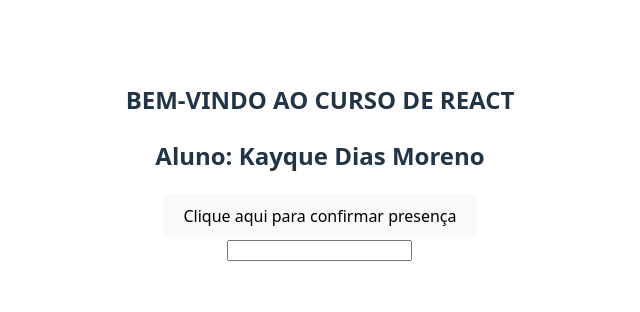
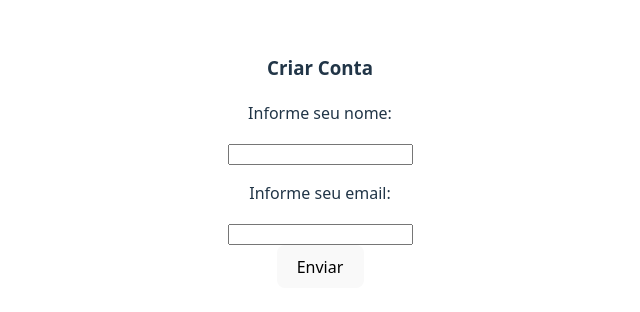
Before and after one commit to Kayque-Moreno/Projeto_Integrador_5, a React (Vite) app in the folder my-app/: page / in a window 1280 px wide. Shown: the part 238-550 px from the top of the page, without its empty margins (320-960 px from the left). Built offline with nearby package versions, Linux system fonts and the light colour scheme.

Commit message:
Exercicios fixação

```diff
--- a/my-app/src/App.jsx
+++ b/my-app/src/App.jsx
@@ -1,19 +1,42 @@
 import './App.css'
+{/*import Titulo2 from './components/Titulo2'
+import Titulo1 from './components/Titulo1'
+import Mensagem from './components/Mensagem'
+import Bottom from './components/Bottom'
 import Titulo from './components/Titulo'
 import Aluno from './components/Aluno'
 import mostrarMensagem from './components/Botao'
 import capturarTexto from './components/Texto'
+import CampoNome from './components/CampoNome'
+import MensagemUsuario from './components/MensagemUsuario'*/}
+import Titulo3 from './components/Titulo3'
+import BotaoEnviar from './components/BotaoEnviar'
+import Nome from './components/Nome'
+import Email from './components/Email'
 
 function App() {
 
   return (
      <div>
-        <Titulo/>
-        <Aluno/>
-        <button onClick={mostrarMensagem}>
+         <Titulo3/>
+         <Nome/>
+         <Email/>
+         <BotaoEnviar/>
+
+         {/*<Titulo2/>
+         <CampoNome/>
+         <MensagemUsuario/>
+         <Titulo1/>
+         <Mensagem/>
+         <button onClick={Bottom}>
+            Clique nesse botão
+         </button>
+         <Titulo/>
+         <Aluno/>
+         <button onClick={mostrarMensagem}>
             Clique aqui para confirmar presença
-        </button><br></br>
-        <input type = "text" onChange={capturarTexto}/>
+         </button><br></br>
+         <input type = "text" onChange={capturarTexto}/>*/}
      </div>
   )
 }
--- /dev/null
+++ b/my-app/src/components/BotaoEnviar.jsx
@@ -0,0 +1,12 @@
+function BotaoEnviar(){
+    function Enviar(){
+        alert("Cadastro enviado com sucesso!")
+    }
+    return(
+        <div>
+            <button onClick={Enviar}> Enviar </button>
+        </div>
+
+    )
+}
+export default BotaoEnviar
--- /dev/null
+++ b/my-app/src/components/Bottom.jsx
@@ -0,0 +1,6 @@
+function Bottom(){
+    return(
+        alert("Bem-vindo ao curso de React!")
+    )
+}
+export default Bottom
--- /dev/null
+++ b/my-app/src/components/CampoNome.jsx
@@ -0,0 +1,14 @@
+function CampoNome(){
+
+    const handleChange = (event) =>{
+        console.log(event.target.value);
+    };
+
+    return(
+        <div>
+            <p>Digite seu nome:</p>
+            <input type="text" onChange={handleChange}/>
+        </div>
+    )
+}
+export default CampoNome
--- /dev/null
+++ b/my-app/src/components/Email.jsx
@@ -0,0 +1,12 @@
+function Email(){
+   const handleEmail = (event) => {
+        console.log("Email: ", event.target.value)
+   }
+    return(
+        <div>
+            <p>Informe seu email:</p>
+            <input type="text" onChange={handleEmail}/>
+        </div>
+    )
+}
+export default Email
--- /dev/null
+++ b/my-app/src/components/Mensagem.jsx
@@ -0,0 +1,8 @@
+function Mensagem(){
+    return(
+        <div>
+            <h3>Bem-vindo ao sistema!</h3>
+        </div>
+    )
+}
+export default Mensagem
--- /dev/null
+++ b/my-app/src/components/MensagemUsuario.jsx
@@ -0,0 +1,8 @@
+function MensagemUsuario(){
+    return(
+        <div>
+            <h2>Bem-vindo!</h2>
+        </div>
+    )
+}
+export default MensagemUsuario
--- /dev/null
+++ b/my-app/src/components/Nome.jsx
@@ -0,0 +1,13 @@
+function Nome(){
+
+   const handleNome = (event) => {
+        console.log("Nome: ", event.target.value)
+   }
+    return(
+        <div>
+            <p>Informe seu nome:</p>
+            <input type="text" onChange={handleNome}/>
+        </div>
+    )
+}
+export default Nome
--- /dev/null
+++ b/my-app/src/components/Titulo1.jsx
@@ -0,0 +1,8 @@
+function Titulo1(){
+    return(
+        <div>
+            <h3>Sistema de Boas-Vindas</h3>
+        </div>
+    )
+}
+export default Titulo1
--- /dev/null
+++ b/my-app/src/components/Titulo2.jsx
@@ -0,0 +1,8 @@
+function Titulo2(){
+    return(
+        <div>
+            <h2>CAMPO DE DIGITAÇÃO</h2>
+        </div>
+    )
+}
+export default Titulo2
--- /dev/null
+++ b/my-app/src/components/Titulo3.jsx
@@ -0,0 +1,8 @@
+function Titulo3(){
+    return(
+        <div>
+            <h3>Criar Conta</h3>
+        </div>
+    )
+}
+export default Titulo3
```
